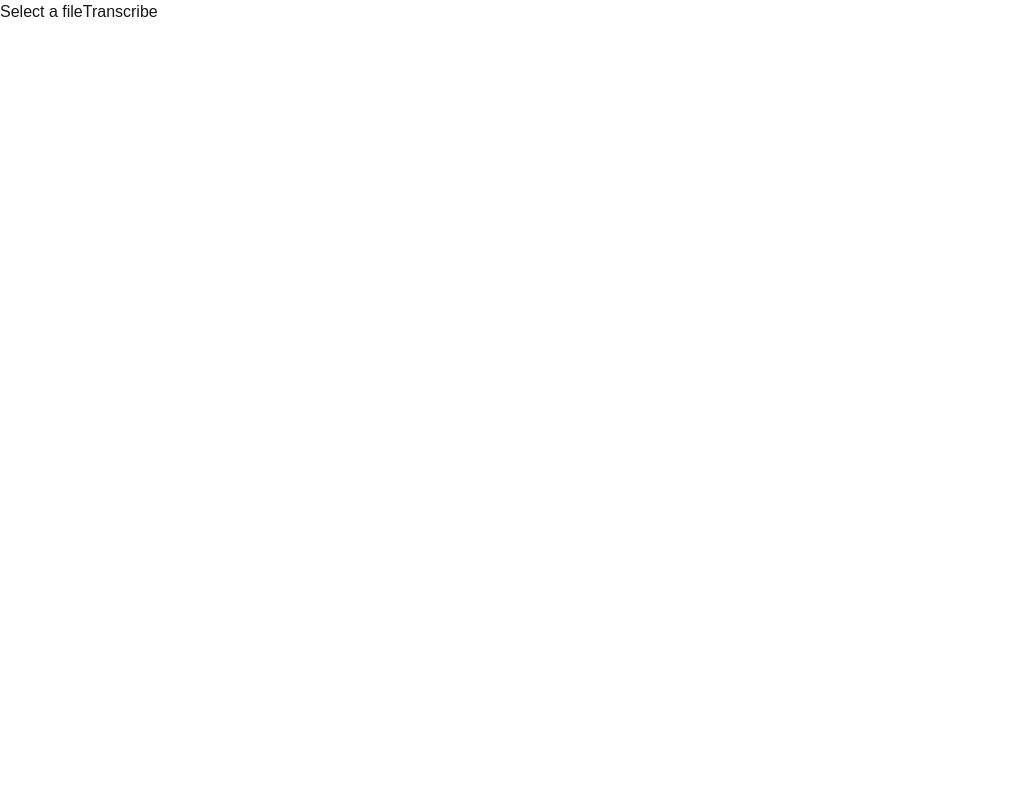
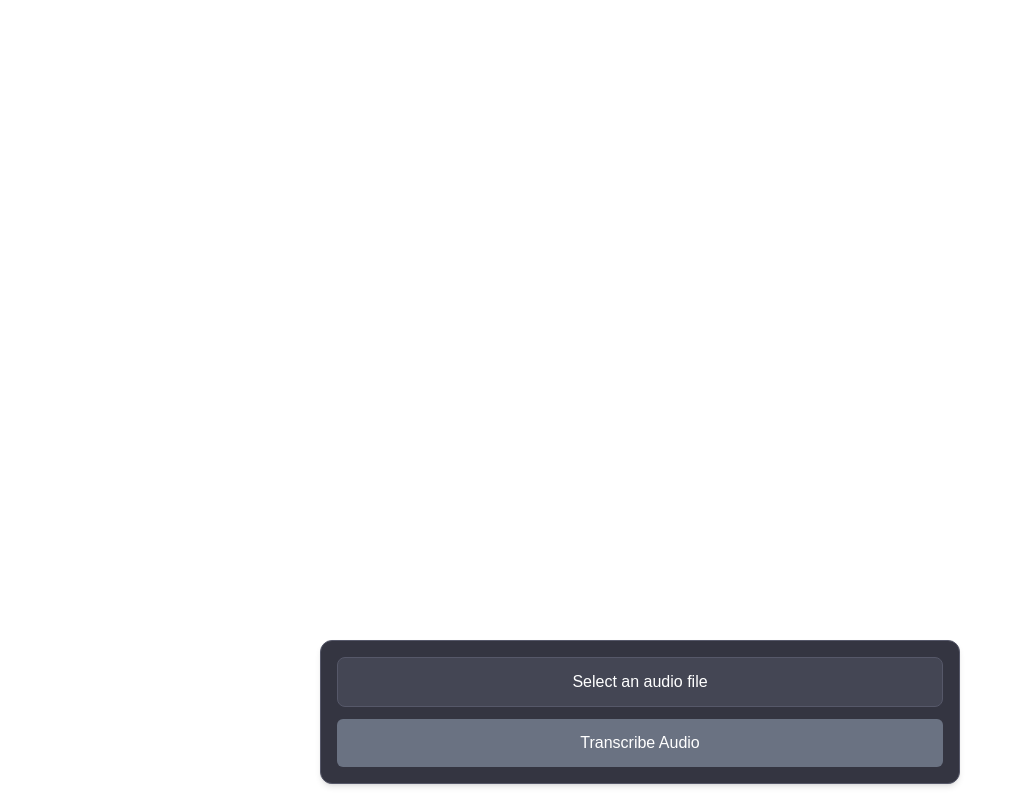
Before and after one commit to soumyakhatri/Next.js-AI, a Next.js app: page /ui/transcribe-audio in a window 1280 px wide. Shown: the whole page, without its empty margins (0-1022 px from the left). Built offline with nearby package versions, Linux system fonts and the light colour scheme.

Commit message:
Transcribe Audio (with CSS)

```diff
--- a/src/app/ui/transcribe-audio/page.tsx
+++ b/src/app/ui/transcribe-audio/page.tsx
@@ -1,7 +1,6 @@
 "use client"
 import { Experimental_TranscriptionResult as Transcription } from "ai";
 import { ChangeEvent, FormEvent, useRef, useState } from "react"
-
 
 export default function TranscribeAudio() {
     const [selectedFile, setSelectedFile] = useState<File | null>(null);
@@ -64,33 +63,80 @@ export default function TranscribeAudio() {
     }
 
     return (
-        <div>
-            {error && <div>{error}</div>}
-            {isLoading && <div>Transcribing audio</div>}
+        <div className="max-w-2xl mx-auto px-4 pt-4 pb-32 min-h-screen">
+            {error && (
+                <div className="text-red-500 mb-4 bg-red-500/10 border border-red-500/20 rounded-lg p-3">
+                    {error}
+                </div>
+            )}
+
+            {isLoading && (
+                <div className="text-center text-gray-400 mt-8 bg-[#444654] p-6 rounded-xl border border-[#565869] shadow-sm">
+                    <div className="animate-pulse">Transcribing audio...</div>
+                </div>
+            )}
+
             {transcript && !isLoading && (
-                <>
-                    <div>
-                        <h3>Transcript:</h3>
-                        <div>{transcript.text} </div>
+                <div className="mb-6">
+                    <div className="bg-[#444654] p-4 rounded-xl border border-[#565869] shadow-sm">
+                        <h3 className="text-lg font-medium text-white mb-3">Transcript:</h3>
+                        <div className="text-white">{transcript.text}</div>
+
+                        {transcript?.language && (
+                            <div className="mt-4">
+                                <h3 className="text-lg font-medium text-white mb-2">Language:</h3>
+                                <div className="text-white">{transcript.language}</div>
+                            </div>
+                        )}
+
+                        {transcript?.durationInSeconds && (
+                            <div className="mt-4">
+                                <h3 className="text-lg font-medium text-white mb-2">Duration:</h3>
+                                <div className="text-white">{transcript.durationInSeconds.toFixed(1)} seconds</div>
+                            </div>
+                        )}
+                    </div>
+                </div>
+            )}
+
+            <form onSubmit={handleSubmit} className="fixed bottom-4 left-0 right-0 mx-auto max-w-2xl px-4">
+                <div className="flex flex-col gap-3 bg-[#343541] p-4 rounded-xl border border-[#565869] shadow-md">
+                    <div className="flex items-center gap-3">
+                        <label
+                            htmlFor="audio-file"
+                            className="flex-1 bg-[#444654] text-white p-3 rounded-lg border border-[#565869] cursor-pointer hover:bg-[#4a4d5a] transition-colors duration-200 text-center"
+                        >
+                            {selectedFile ? `${selectedFile.name} selected` : 'Select an audio file'}
+                        </label>
+                        <input
+                            type="file"
+                            accept="audio/*"
+                            id="audio-file"
+                            ref={inputRef}
+                            onChange={handleFileChange}
+                            className="hidden"
+                        />
                     </div>
 
-                    {transcript?.language && <div>
-                        <h3>Language:</h3>
-                        <div>{transcript.language} </div>
+                    <div className="flex gap-2">
+                        {selectedFile && (
+                            <button
+                                type="button"
+                                onClick={resetForm}
+                                className="flex-1 bg-gray-600 text-white px-4 py-3 rounded-md hover:bg-gray-700 transition-colors duration-200"
+                            >
+                                Reset
+                            </button>
+                        )}
+                        <button
+                            type="submit"
+                            disabled={isLoading || !selectedFile}
+                            className="flex-1 text-white bg-[#19c37d] hover:bg-[#16ab6a] disabled:bg-gray-500 disabled:cursor-not-allowed px-4 py-3 rounded-md transition-colors duration-200"
+                        >
+                            {isLoading ? "Transcribing..." : "Transcribe Audio"}
+                        </button>
                     </div>
-                    }
-                    {transcript?.durationInSeconds && <div>
-                        <h3>Duration:</h3>
-                        <div>{transcript.durationInSeconds.toFixed(1)} seconds </div>
-                    </div>}
-                </>
-
-            )}
-            <form onSubmit={handleSubmit}>
-                <label htmlFor="audio-file">{selectedFile ? `${selectedFile.name} selected` : 'Select a file'}</label>
-                <input type="file" accept="audio/*" id="audio-file" ref={inputRef} onChange={handleFileChange} className="hidden" />
-                {selectedFile && <button onClick={resetForm}>Reset</button>}
-                {<button type="submit" disabled={isLoading || !selectedFile}>Transcribe</button>}
+                </div>
             </form>
         </div>
     )
```
